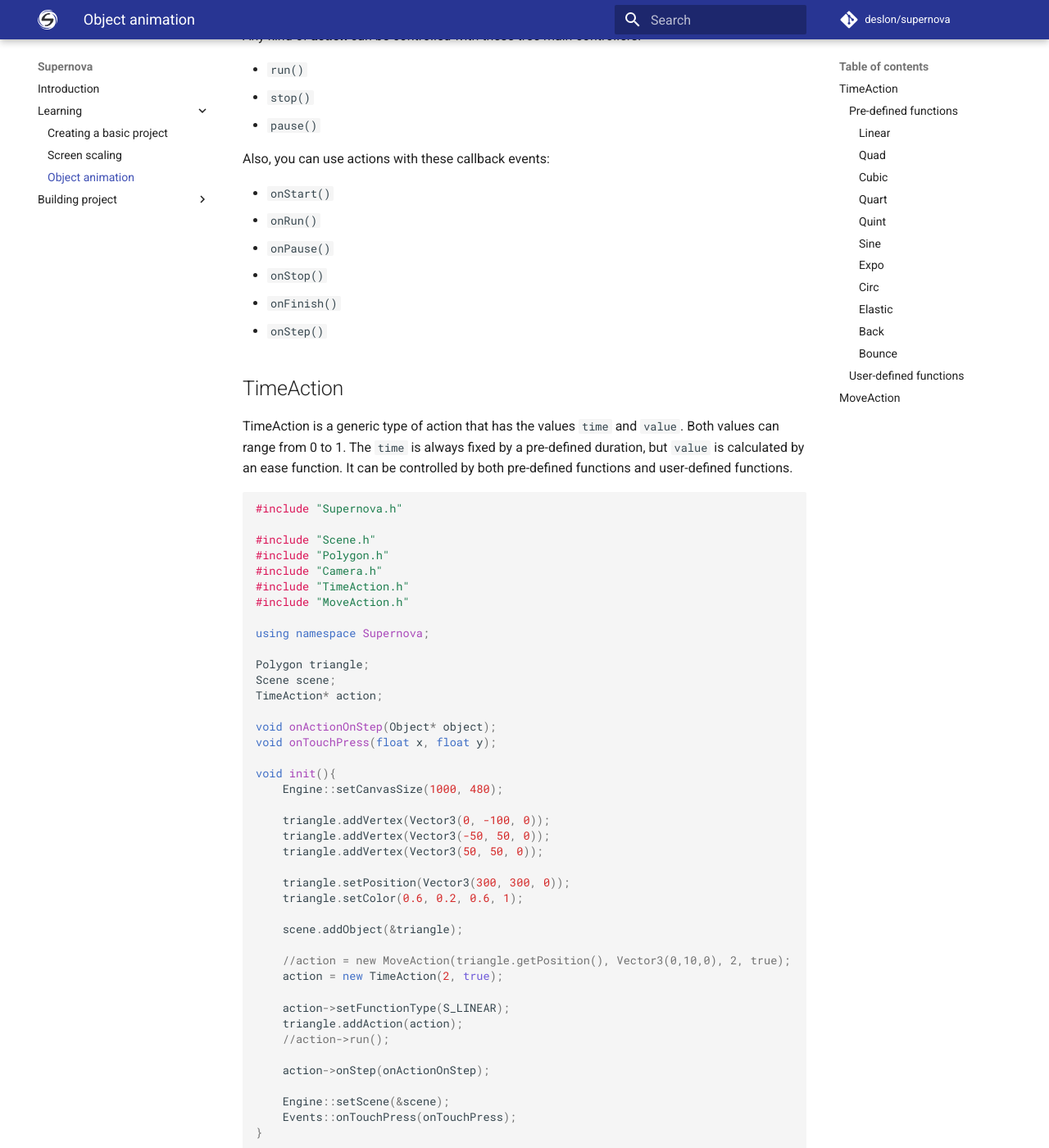
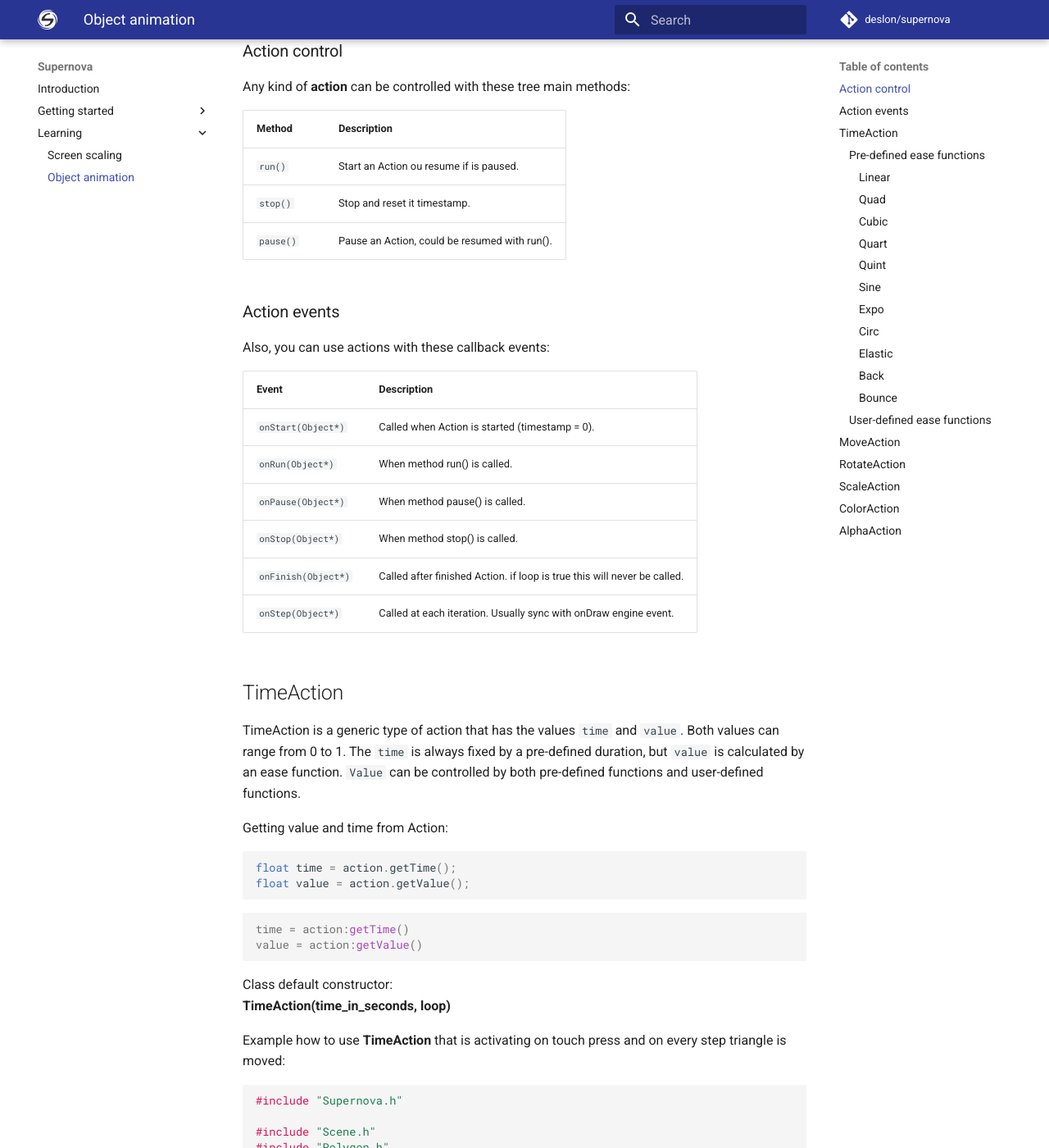
Before and after one commit to eduardodoria/supernova-docs, an MkDocs documentation site: the page built from docs/learning/object-animation.md, in a window 1280 px wide and 1400 px high, scrolled down 560 px. Shown: the whole window at 82% size. Built offline with MkDocs 1.6.1 and Material for MkDocs 9.7.7, drawn with Linux system fonts in a browser that asks for light colours; comment, search, counter and statistics services are not loaded; old or Windows-style settings are respelled for this version of MkDocs; some of the changed text lies outside the part shown.

Commit message:
Updated object animation and menu reorganization

````diff
--- a/docs/learning/object-animation.md
+++ b/docs/learning/object-animation.md
@@ -11,24 +11,47 @@ There are these types of actions:
 * ParticlesAnimation
 * SpriteAnimation
 
-Any kind of **action** can be controlled with these tree main controllers:
+### Action control
 
-* ```run()```
-* ```stop()```
-* ```pause()```
+Any kind of **action** can be controlled with these tree main methods:
+
+| Method | Description |
+| ----- | ----------- |
+| ```run()``` | Start an Action ou resume if is paused. |
+| ```stop()``` | Stop and reset it timestamp. |
+| ```pause()``` | Pause an Action, could be resumed with run(). |
+
+### Action events
 
 Also, you can use actions with these callback events:
 
-* ```onStart()```
-* ```onRun()```
-* ```onPause()```
-* ```onStop()```
-* ```onFinish()```
-* ```onStep()```
+| Event | Description |
+| ----- | ----------- |
+| ```onStart(Object*)``` | Called when Action is started (timestamp = 0). |
+| ```onRun(Object*)``` | When method run() is called. |
+| ```onPause(Object*)``` | When method pause() is called. |
+| ```onStop(Object*)``` | When method stop() is called. |
+| ```onFinish(Object*)``` | Called after finished Action. if loop is true this will never be called. |
+| ```onStep(Object*)``` | Called at each iteration. Usually sync with onDraw engine event. |
 
 ## TimeAction
 
-TimeAction is a generic type of action that has the values ```time``` and ```value```. Both values can range from 0 to 1. The ```time``` is always fixed by a pre-defined duration, but ```value``` is calculated by an ease function. It can be controlled by both pre-defined functions and user-defined functions.
+TimeAction is a generic type of action that has the values ```time``` and ```value```. Both values can range from 0 to 1. The ```time``` is always fixed by a pre-defined duration, but ```value``` is calculated by an ease function. ```Value``` can be controlled by both pre-defined functions and user-defined functions.
+
+Getting value and time from Action:
+
+``` c++
+float time = action.getTime();
+float value = action.getValue();
+```
+``` lua
+time = action:getTime()
+value = action:getValue()
+```
+Class default constructor:
+**TimeAction(time_in_seconds, loop)**
+
+Example how to use **TimeAction** that is activating on touch press and on every step triangle is moved:
 
 ``` c++
 #include "Supernova.h"
@@ -60,12 +83,10 @@ void init(){
 
     scene.addObject(&triangle);
 
-    //action = new MoveAction(triangle.getPosition(), Vector3(0,10,0), 2, true);
     action = new TimeAction(2, true);
 
     action->setFunctionType(S_LINEAR);
     triangle.addAction(action);
-    //action->run();
 
     action->onStep(onActionOnStep);
 
@@ -74,7 +95,7 @@ void init(){
 }
 
 void onActionOnStep(Object* object){
-    object->setPosition(object->getPosition().x,200);
+    object->setPosition(200 + action->getValue() * 100, 200);
 }
 
 void onTouchPress(float x, float y){
@@ -101,13 +122,13 @@ scene:addObject(triangle)
 
 action = TimeAction(2, false)
 
-action:setFunctionType(TimeAction.EASE_ELASTIC_IN_OUT)
+action:setFunctionType(TimeAction.LINEAR)
 triangle:addAction(action)
 
 Engine.setScene(scene)
 
 function onActionOnStep(object)
-    object:setPosition2D(100, 500);
+    object:setPosition2D(200 + action:getValue() * 100, 200);
 end
 action:onStep(onActionOnStep);
 
@@ -121,7 +142,7 @@ end
 Events:onTouchPress(onTouchPress);
 ```
 
-This is an example of MoveAction from TimeAction:
+Similar to the previous example, the same function can be used with **MoveAction** instead of **TimeAction**. This time it is no longer necessary to use ```onStep()```:
 
 ``` c++
 #include "Supernova.h"
@@ -201,7 +222,7 @@ end
 Events:onTouchPress(onTouchPress);
 ```
 
-### Pre-defined functions
+### Pre-defined ease functions
 
 #### Linear
 ![Linear](../images/ease/linear.png)
@@ -332,7 +353,7 @@ action:setFunctionType(TimeAction.EASE_BOUNCE_OUT);
 action:setFunctionType(TimeAction.EASE_BOUNCE_IN_OUT);
 ```
 
-### User-defined functions
+### User-defined ease functions
 
 It's also possible to create new functions and attach it to a TimeAction.
 
@@ -354,9 +375,10 @@ action:setFunction(newFunction);
 
 ## MoveAction
 
-Is used to generate a movement in objects. The class parameter list is:
+Is used to generate a movement in objects.
 
-* **(start_position, end_position, time, loop)**
+Class default constructor:
+**MoveAction(start_position, end_position, time_in_seconds, loop)**
 
 ``` c++
 action = new MoveAction(Vector3(100,200,0), Vector3(0,10,0), 2, false);
@@ -364,3 +386,80 @@ action = new MoveAction(Vector3(100,200,0), Vector3(0,10,0), 2, false);
 ``` lua
 action = MoveAction(Vector3(100,200,0), Vector3(0,10,0), 2, true)
 ```
+
+## RotateAction
+
+Is used to generate rotation in objects. Rotations are made by quaternions, but you can easily a create quaternions with angles.
+
+Class default constructor:
+**RotateAction(start_rotation, end_rotation, time_in_seconds, loop)**
+
+``` c++
+Quaternion fromAngle;
+fromAngle.fromAngle(20);
+
+Quaternion toAngle;
+toAngle.fromAngle(80);
+
+action = new RotateAction(fromAngle, toAngle, 5, true);
+```
+``` lua
+fromAngle = Quaternion()
+fromAngle:fromAngle(20)
+
+toAngle = Quaternion()
+toAngle:fromAngle(80)
+
+action = RotateAction(fromAngle, toAngle, 2, true)
+```
+
+For default, a Quaternion method fromAngleAxis uses axis Z (for 2D projects) to perform a rotation, but it`s also possible to make rotations for any axis:
+
+``` c++
+fromAngle.fromAngleAxis(20, Vector3(0, 1, 0));
+```
+``` lua
+fromAngle:fromAngleAxis(10, Vector3(0,1,0))
+```
+
+## ScaleAction
+
+Is used to change object scale. Scales are setting by Vector3. For example, if you want increase the object 3 times from Y axis you can use ```Vector3(1, 3, 1)```.
+
+Class default constructor:
+**ScaleAction(start_scale, end_scale, time_in_seconds, loop)**
+
+``` c++
+action = new ScaleAction(Vector3(1,1,1), Vector3(1,10,1), 2, true);
+```
+``` lua
+action = ScaleAction(Vector3(1,1,1), Vector3(1,10,1), 2, true)
+```
+
+## ColorAction
+
+Is used to change the color of object.
+
+Class default constructor:
+**ColorAction(start_red, start_green, start_blue, end_red, end_green, end_blue, time_in_seconds, loop)**
+
+``` c++
+action = new ColorAction(0, 0.5, 0.8, 1, 0.4, 0, 5, true);
+```
+``` lua
+action = ColorAction(0, 0.5, 0.8, 1, 0.4, 0, 5, true)
+```
+
+## AlphaAction
+
+Is used to change alpha factor of object. Alpha 1.0 é full opaque object and alpha 0.0 is full transparent object.
+
+Class default constructor:
+**AlphaAction(start_alpha, end_alpha, time_in_seconds, loop)**
+
+``` c++
+action = new AlphaAction(1, 0, 5, true);
+```
+``` lua
+action = AlphaAction(1, 0, 5, true)
+```
--- a/mkdocs.yml
+++ b/mkdocs.yml
@@ -45,11 +45,12 @@ markdown_extensions:
 
 pages:
 - Introduction: 'index.md'
+- Getting started:
+  - Creating a basic project: 'getting-started/creating-a-basic-project.md'
+  - Building project:
+    - Building for Android: 'getting-started/building-project/building-for-android.md'
+    - Building for iOS: 'getting-started/building-project/building-for-ios.md'
+    - Building for HTML5: 'getting-started/building-project/building-for-html5.md'
 - Learning:
-  - Creating a basic project: 'learning/creating-a-basic-project.md'
   - Screen scaling: 'learning/screen-scaling.md'
   - Object animation: 'learning/object-animation.md'
-- Building project:
-  - Building for Android: 'building-project/building-for-android.md'
-  - Building for iOS: 'building-project/building-for-ios.md'
-  - Building for HTML5: 'building-project/building-for-html5.md'
````
Also changed, not shown: docs/index.md (+1 -1 lines), docs/getting-started/building-project/building-for-android.md (renamed from docs/building-project/building-for-android.md), docs/getting-started/building-project/building-for-html5.md (renamed from docs/building-project/building-for-html5.md), docs/getting-started/building-project/building-for-ios.md (renamed from docs/building-project/building-for-ios.md), docs/getting-started/creating-a-basic-project.md (renamed from docs/learning/creating-a-basic-project.md).
